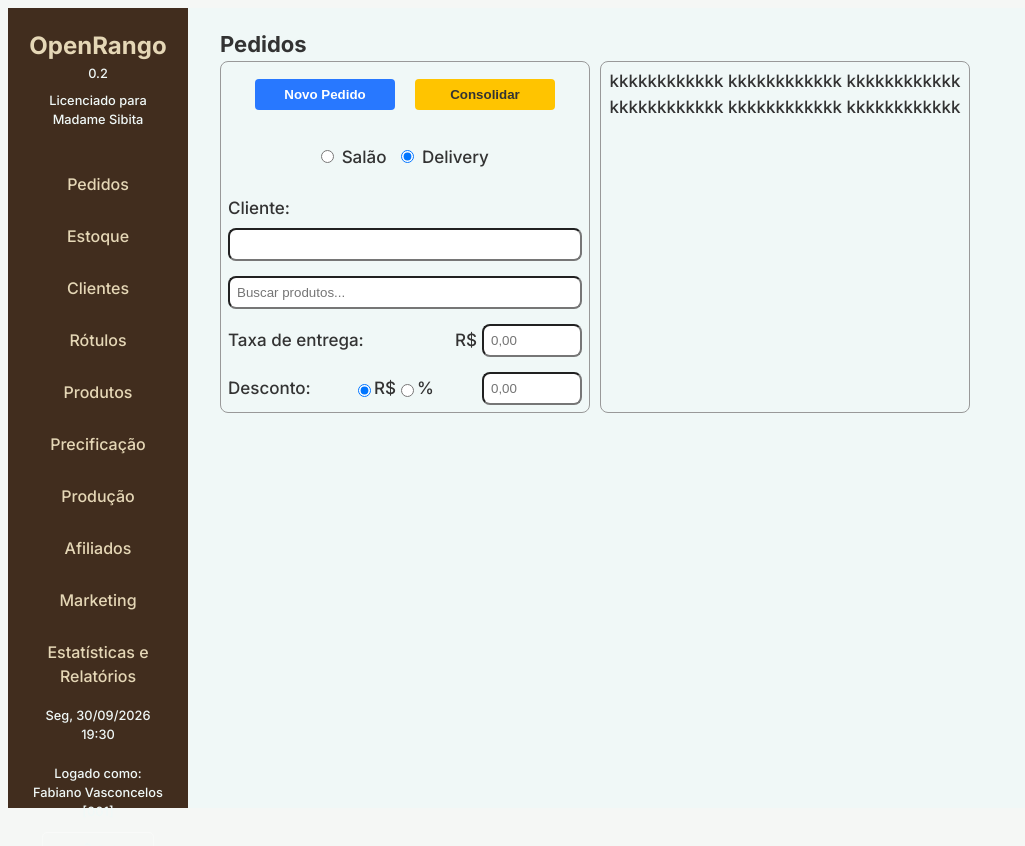
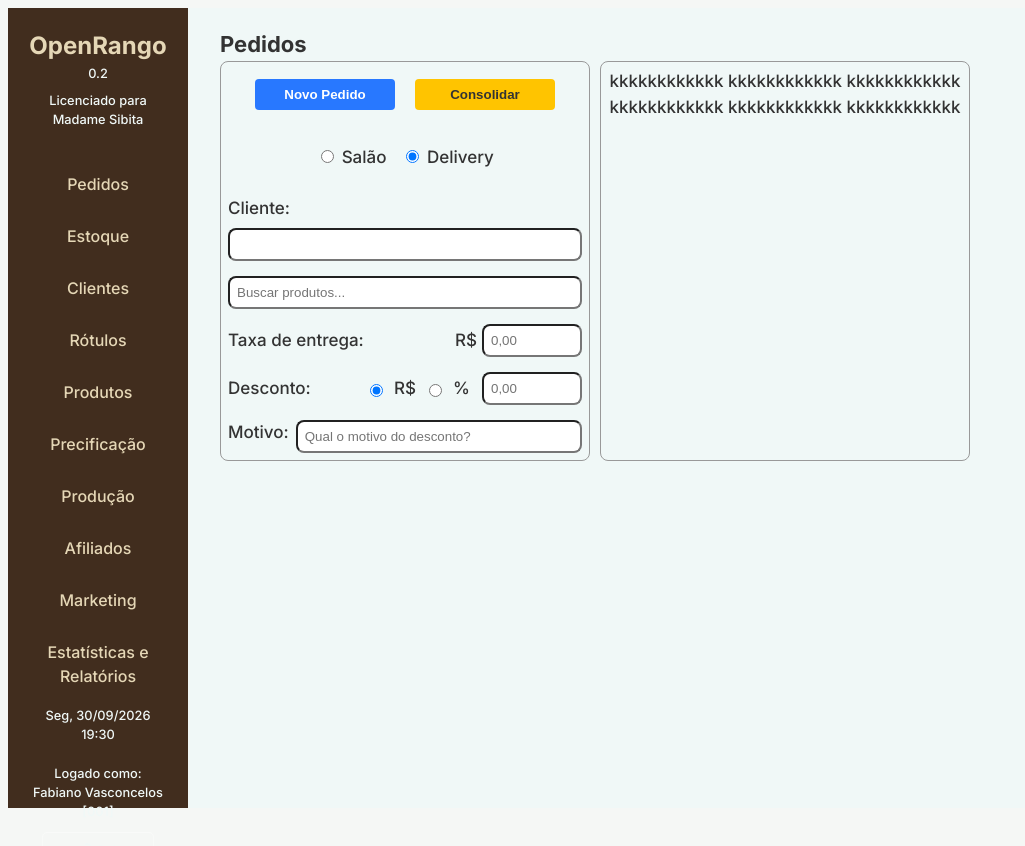
Before and after one commit to vasconcelos-fabiano/openrango, an Angular app in the folder frontend/: page /app/pedidos in a window 1280 px wide. Shown: the top 846 px of the page, without its empty margins (0-1025 px from the left). Built offline with nearby package versions, Linux system fonts and the light colour scheme.

Commit message:
Expand delivery order form with delivery fee, discount type, discount reason and aligned inputs; refine spacing and refactor orders CSS

```diff
--- a/frontend/src/app/pages/pedidos/pedidos.css
+++ b/frontend/src/app/pages/pedidos/pedidos.css
@@ -3,32 +3,49 @@
     max-width: 774px;
 }
 
-h1 {
-    font-size: 22px;
+/* Estrutura flex */
+.pedidos-container,
+.pedidos-esquerda,
+.pedidos-direita,
+.acoes-pedido,
+.tipo-pedido,
+.cliente,
+.busca-produtos,
+.motivo-desconto,
+.taxa-entrega,
+.desconto,
+.tipo-desconto {
+    display: flex;
+}
+
+/* Estrutura principal */
+h1,
+.pedidos-container {
     width: 750px;
     margin: 0 auto;
 }
 
+h1 {
+    font-size: 22px;
+}
+
 .pedidos-container {
-    display: flex;
-    width: 750px;
     gap: 10px;
-    margin: 0 auto;
     font-size: 17px;
 }
 
 .pedidos-esquerda,
 .pedidos-direita {
     flex: 1;
+    flex-direction: column;
+    gap: 15px;
+    padding: 7px;
     border: 1px solid #999;
     border-radius: 8px;
     text-align: center;
-    padding: 7px;
-    display: flex;
-    flex-direction: column;
-    gap: 15px;
 }
 
+/* Ações */
 .btn-novo,
 .btn-consolidar {
     padding: 8px;
@@ -48,72 +65,60 @@ h1 {
     color: #333;
 }
 
+.acoes-pedido,
+.tipo-pedido {
+    justify-content: center;
+}
+
 .acoes-pedido {
-    display: flex;
     gap: 20px;
-    justify-content: center;
 }
 
 .acoes-pedido button {
     width: 140px;
     margin: 10px 0;
-
 }
 
 .tipo-pedido {
-    display: flex;
     gap: 15px;
     margin: 10px 0;
-    justify-content: center;
 }
 
-app-not-implemented {
-    font-size: 12px;
+/* Campos */
+.cliente,
+.busca-produtos {
+    flex-direction: column;
 }
 
 .cliente,
-.busca-produtos {
-    display: flex;
+.busca-produtos,
+.motivo-desconto {
     gap: 7px;
-    flex-direction: column;
     text-align: left;
-}
-
-.tipo-pedido input[type="radio"] {
-    margin-left: 0;
 }
 
 .cliente input,
 .busca-produtos input,
 .taxa-entrega input,
+.motivo-desconto input,
 .desconto input[type="number"] {
+    width: 100%;
     padding: 7px;
     border-radius: 8px;
     box-sizing: border-box;
-    width: 100%;
 }
 
 .taxa-entrega,
 .desconto {
-    display: flex;
-    flex-direction: row;
     align-items: center;
     justify-content: flex-end;
 }
 
 .taxa-entrega label,
 .desconto label {
-    width: 125px;
-    flex-shrink: 0;
+    flex: 0 0 125px;
     white-space: nowrap;
     text-align: left;
-}
-
-@media (max-width: 440px) {
-    .pedidos-container {
-        flex-direction: column;
-        width: 345px;
-    }
 }
 
 .taxa-entrega input[type="number"],
@@ -123,10 +128,28 @@ app-not-implemented {
 }
 
 .taxa-entrega span {
-    margin-left: auto;
-    margin-right: 5px;
+    margin: 0 5px 0 auto;
 }
 
 .desconto input[type="number"] {
     margin-left: auto;
 }
+
+.tipo-desconto {
+    align-items: center;
+    gap: 8px;
+    margin-left: auto;
+}
+
+/* Componentes auxiliares */
+app-not-implemented {
+    font-size: 12px;
+}
+
+/* Mobile */
+@media (max-width: 440px) {
+    .pedidos-container {
+        flex-direction: column;
+        width: 345px;
+    }
+}
--- a/frontend/src/app/pages/pedidos/pedidos.html
+++ b/frontend/src/app/pages/pedidos/pedidos.html
@@ -32,9 +32,15 @@
         </div>
         <div class="desconto">
             <label for="desconto">Desconto:</label>
-            <input type="radio" name="kind" value="cash" checked>R$
-            <input type="radio" name="kind" value="percent">%
+            <div class="tipo-desconto">
+                <input type="radio" name="kind" value="cash" checked>R$
+                <input type="radio" name="kind" value="percent">%
+            </div>
             <input type="number" id="desconto" placeholder="0,00">
+        </div>
+        <div class="motivo-desconto">
+            <label for="motivo-desconto">Motivo:</label>
+            <input type="text" id="motivo-desconto" placeholder="Qual o motivo do desconto?">
         </div>
         }
         @if (tipoSelecionado === 'salao') {
--- a/frontend/src/styles.css
+++ b/frontend/src/styles.css
@@ -5,6 +5,8 @@
 :root {
     color-scheme: light;
 }
+
+
 
 body {
     font-family: "Inter", sans-serif;
```
